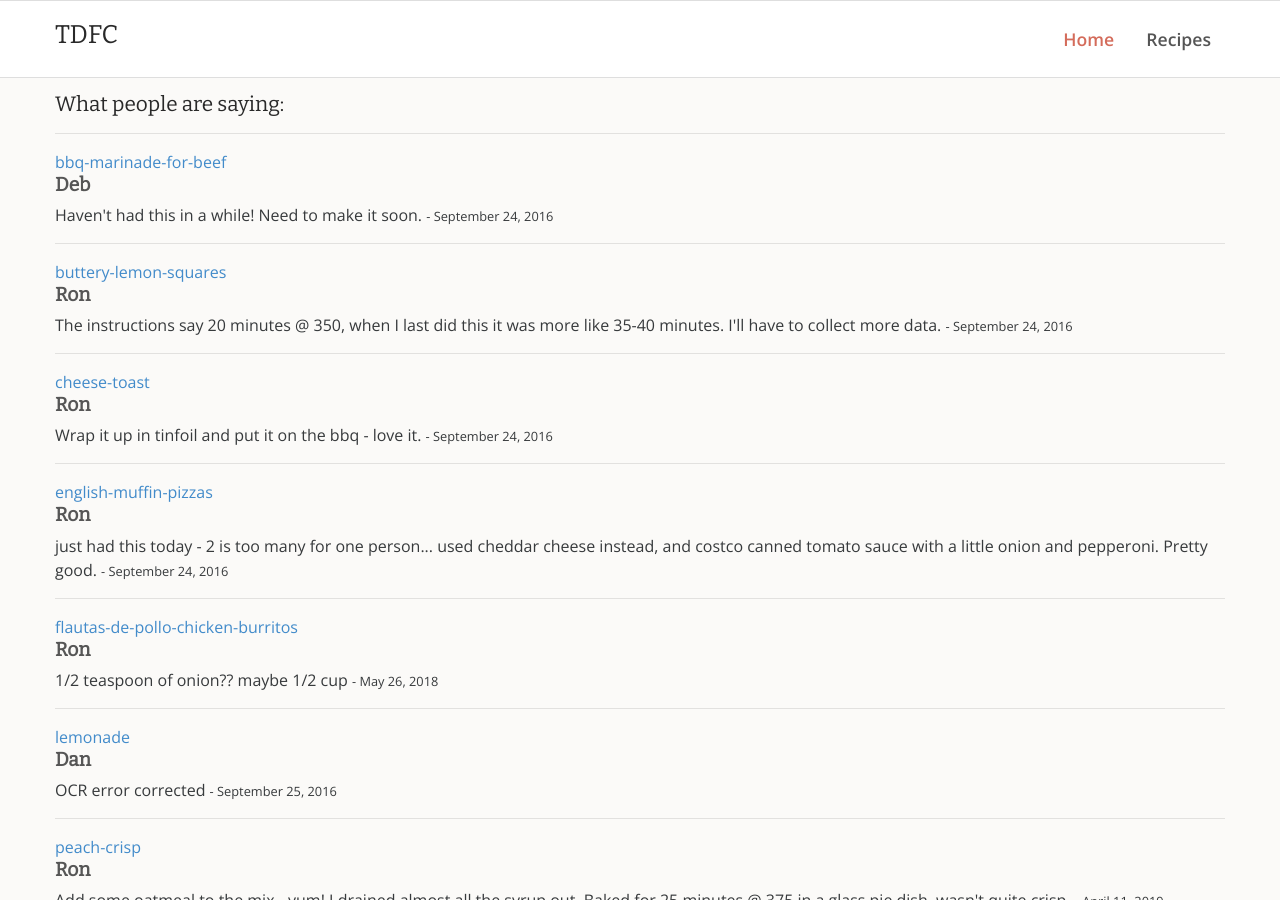
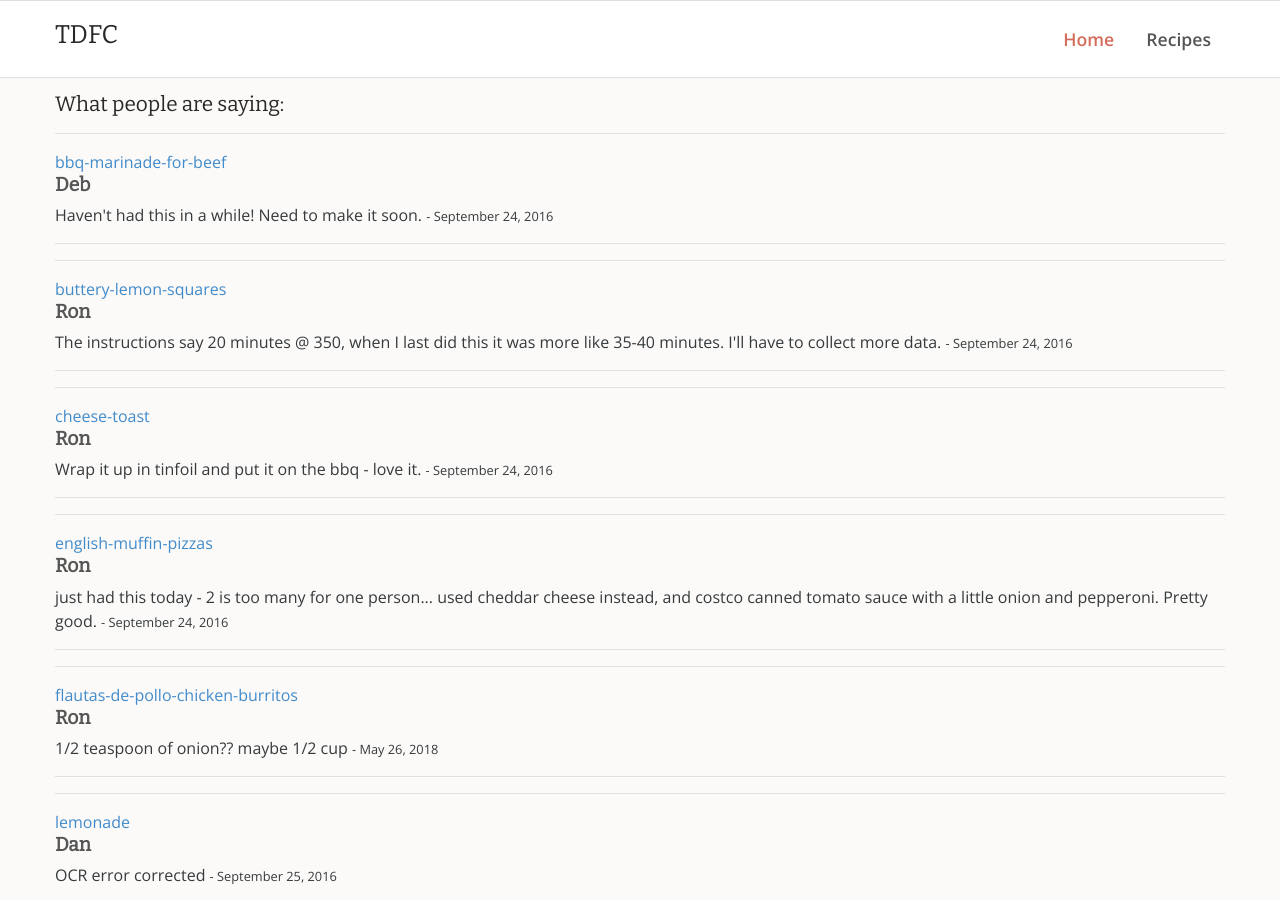
Before and after one commit to rdyar/tdfc, a Jekyll site: the page built from index.md, in a window 1280 px wide and 900 px high, scrolled down 4976 px. Built offline with Jekyll 4.4.1, drawn with Linux system fonts in a browser that asks for light colours.

Commit message:
Update index.md

```diff
--- a/index.md
+++ b/index.md
@@ -81,7 +81,7 @@ Top Sirloin steak: Mom's choice to use to marinate and barbecue.
           {% assign comments = site.data.comments | sort %}
           {% for comment in comments %}
 
-  <a href="/recipes/{{comment[0]}}/">{{comment[0]}}</a><br>
+  <a href="{{site.baseurl}}/recipes/{{comment[0]}}/">{{comment[0]}}</a><br>
   {% for subcomment in comment[1] %}
      {% assign name = subcomment[1].name %}
      {% assign date = subcomment[1].date %}
@@ -89,6 +89,6 @@ Top Sirloin steak: Mom's choice to use to marinate and barbecue.
      {% include comment.html index=forloop.index name=name date=date message=message %}
 
 {% endfor %}
-
- {% endfor %} <hr>
+ <hr>
+ {% endfor %}
         </div>
```
